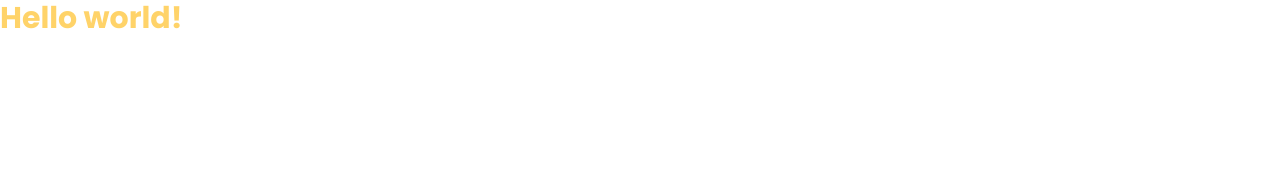
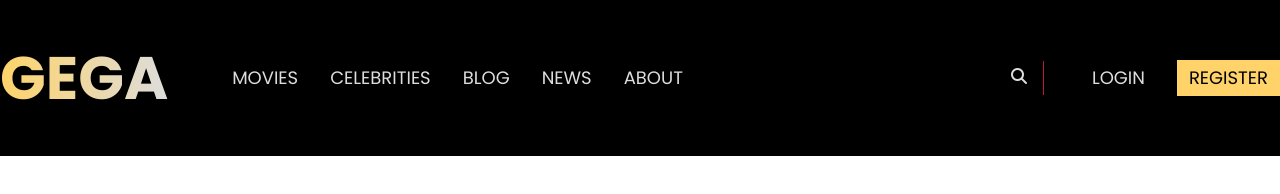
Before and after one commit to furkanceker/gega-tailwind, a website: page src/index.html in a window 1280 px wide. Drawn offline with Linux system fonts and the light colour scheme; a web font is replaced by a local one.

Commit message:
header section

```diff
--- a/src/index.html
+++ b/src/index.html
@@ -4,6 +4,13 @@
     <meta charset="UTF-8" />
     <meta name="viewport" content="width=device-width, initial-scale=1.0" />
     <link href="./css/styles.css" rel="stylesheet" />
+    <link
+      rel="stylesheet"
+      href="https://cdnjs.cloudflare.com/ajax/libs/font-awesome/6.4.0/css/all.min.css"
+      integrity="sha512-iecdLmaskl7CVkqkXNQ/ZH/XLlvWZOJyj7Yy7tcenmpD1ypASozpmT/E0iPtmFIB46ZmdtAc9eNBvH0H/ZpiBw=="
+      crossorigin="anonymous"
+      referrerpolicy="no-referrer"
+    />
     <link rel="preconnect" href="https://fonts.googleapis.com" />
     <link rel="preconnect" href="https://fonts.gstatic.com" crossorigin />
     <link
@@ -12,10 +19,64 @@
     />
   </head>
   <body>
-    <div class="container mx-auto">
-      <h1 class="text-3xl font-bold font-poppins text-gega-melon">
-        Hello world!
-      </h1>
-    </div>
+    <!-- Header Section -->
+    <header class="bg-black py-12 text-gega-grey font-poppins uppercase">
+      <!-- Header Container -->
+      <div class="container flex items-center justify-between space-x-16">
+        <!-- Logo -->
+        <a
+          href="#"
+          class="text-6xl font-bold text-transparent bg-gradient-to-r bg-clip-text from-gega-melon to-gega-grey"
+          >GEGA</a
+        >
+        <!-- Navigation -->
+        <nav class="flex justify-between flex-1">
+          <!-- Menu -->
+          <div class="flex items-center text-lg space-x-8">
+            <a href="#" class="hover:text-gega-melon transition duration-500"
+              >Movies</a
+            >
+            <a href="#" class="hover:text-gega-melon transition duration-500"
+              >celebrities</a
+            >
+            <a href="#" class="hover:text-gega-melon transition duration-500"
+              >blog</a
+            >
+            <a href="#" class="hover:text-gega-melon transition duration-500"
+              >news</a
+            >
+            <a href="#" class="hover:text-gega-melon transition duration-500"
+              >about</a
+            >
+          </div>
+          <!-- Login Area -->
+          <div class="flex items-center space-x-8">
+            <!-- Search Area -->
+            <form>
+              <div class="group border-r px-4 mx-4 py-1 border-gega-red">
+                <input
+                  type="text"
+                  class="bg-transparent opacity-0 group-hover:opacity-100 border-gega-red border-b-2 focus:outline-none w-44 transition duration-500"
+                />
+                <button class="-ml-4 group-hover:ml-0 transition duration-500">
+                  <i
+                    class="fas fa-search group-hover:text-gega-red transition duration-500"
+                  ></i>
+                </button>
+              </div>
+            </form>
+            <!-- Signup Area -->
+            <div class="flex items-center space-x-8 text-lg">
+              <a href="#">Login</a>
+              <a
+                href="#"
+                class="bg-gega-melon text-black px-3 py-1 hover:bg-rose-600 hover:text-gega-grey cursor-pointer transition duration-500"
+                >Register</a
+              >
+            </div>
+          </div>
+        </nav>
+      </div>
+    </header>
   </body>
 </html>
--- a/tailwind.config.js
+++ b/tailwind.config.js
@@ -4,6 +4,11 @@ module.exports = {
   theme: {
     container: {
       center: true,
+      screens: {
+        lg:'1280px',
+        xl:'1280px',
+        '2xl':'1280px',
+      }
     },
     extend: {
       fontFamily: {
```
Also changed, not shown: src/css/styles.css.
